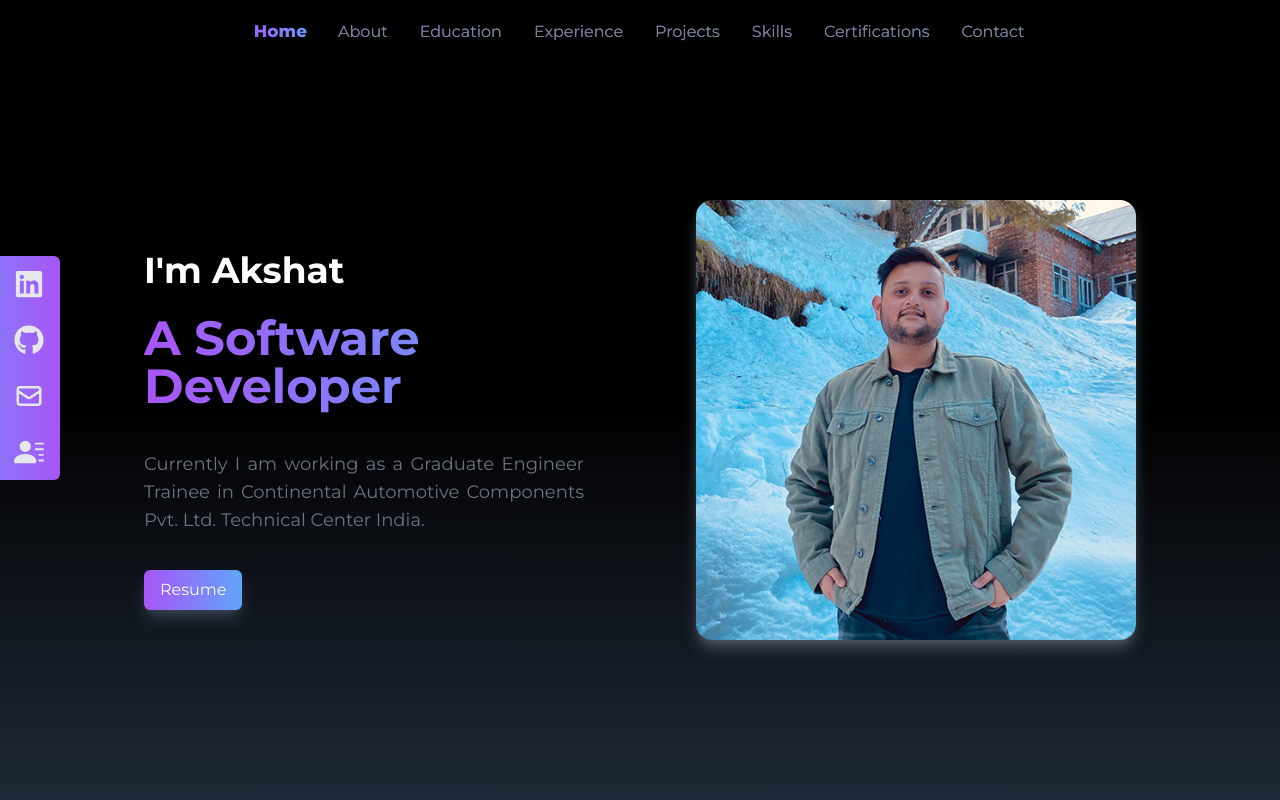
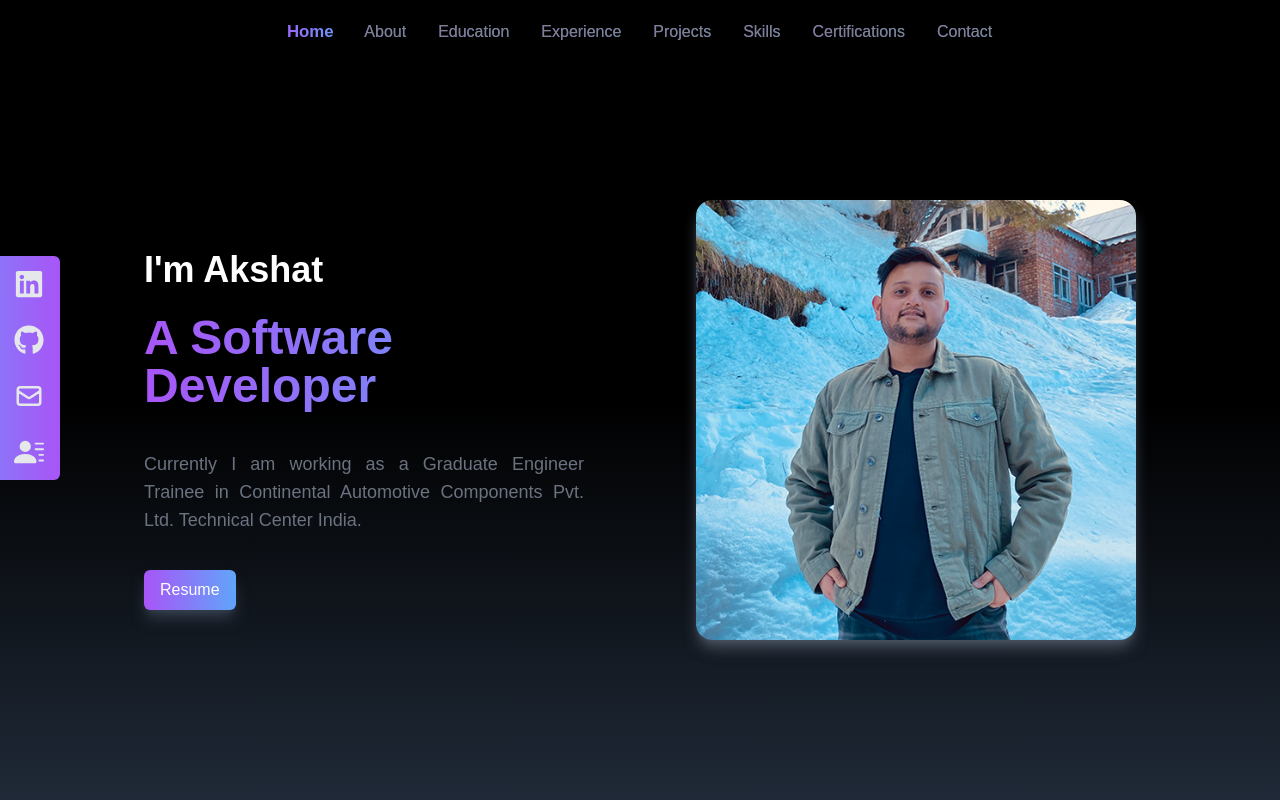
Before and after one commit to akshat26akd/Portfolio-Using-React-Tailwind, a React (Vite) app: page / in a window 1280 px wide. Shown: the top 800 px of the page. Built offline with nearby package versions, Linux system fonts and the light colour scheme.

Commit message:
Updated Font

```diff
--- a/src/App.css
+++ b/src/App.css
@@ -1,5 +1,5 @@
 @import url('https://fonts.googleapis.com/css2?family=Lato:ital,wght@0,100;0,300;0,400;0,700;0,900;1,100;1,300;1,400;1,700;1,900&display=swap');
-@import url('https://fonts.googleapis.com/css2?family=Montserrat:ital,wght@0,100;0,200;0,300;0,400;0,500;0,600;0,700;0,800;0,900;1,100;1,200;1,300;1,400;1,500;1,600;1,700;1,800;1,900&display=swap');
+/* @import url('https://fonts.googleapis.com/css2?family=Montserrat:ital,wght@0,100;0,200;0,300;0,400;0,500;0,600;0,700;0,800;0,900;1,100;1,200;1,300;1,400;1,500;1,600;1,700;1,800;1,900&display=swap'); */
 
 @tailwind base;
 @tailwind components;
@@ -7,6 +7,6 @@
 
 @layer base {
   html {
-    font-family: 'Montserrat', 'Lato', sans-serif;
+    font-family: 'Montserrat',sans-serif;
   }
 }
```
